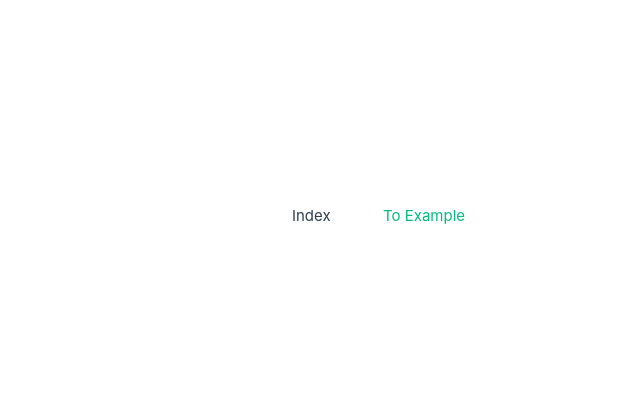
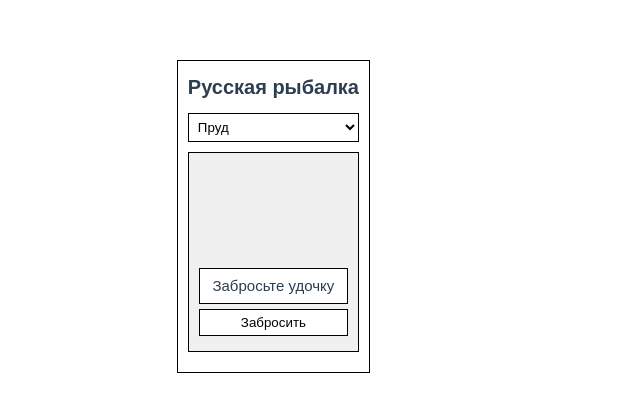
Before and after one commit to reznikovkg/vue-3-docker-compose, a Vue app in the folder vue/: page / in a window 1280 px wide. Shown: the part 184-596 px from the top of the page, without its empty margins (260-900 px from the left). Built offline with nearby package versions, Linux system fonts and the light colour scheme.

Commit message:
Добавил основу рыбалки с выбором водоемов и механикой ловли

```diff
--- a/vue/src/components/pages/IndexPage.vue
+++ b/vue/src/components/pages/IndexPage.vue
@@ -1,17 +1,229 @@
 <template>
-  Index
+  <div class="index">
+    <div class="index__container">
+      <div class="index__header">
+        <div class="index__title">Русская рыбалка</div>
+      </div>
 
-  <div>
-    <RouterLink :to="{ name: $routes.EXAMPLE }">
-     To Example
-    </RouterLink>
+      <div class="index__location">
+        <select class="index__select" v-model="selectedLocation" @change="changeLocation">
+          <option v-for="item in locations" :key="item.id" :value="item">
+            {{ item.name }}
+          </option>
+        </select>
+      </div>
+
+      <div class="index__water">
+        <div class="index__bite" :class="{ 'index__bite--active': isBiting }">
+          {{ biteMessage }}
+        </div>
+
+        <button class="index__button" @click="handleClick" :disabled="isWaiting">
+          {{ buttonText }}
+        </button>
+
+        <div class="index__timer" v-if="isWaiting">
+          {{ timer }} сек
+        </div>
+      </div>
+
+      <div class="index__catch" v-if="lastCatch">
+        Поймано: {{ lastCatch }}
+      </div>
+    </div>
   </div>
 </template>
 
-<script setup lang="ts">
+<script>
+export default {
+  name: 'IndexPage',
+  data() {
+    return {
+      locations: [
+        {
+          id: 1,
+          name: 'Пруд',
+          fish: ['Карась', 'Окунь', 'Карп']
+        },
+        {
+          id: 2,
+          name: 'Река',
+          fish: ['Щука', 'Окунь', 'Плотва']
+        },
+        {
+          id: 3,
+          name: 'Озеро',
+          fish: ['Лещ', 'Судак', 'Карась']
+        }
+      ],
+      selectedLocation: null,
+      isWaiting: false,
+      isBiting: false,
+      timer: 0,
+      biteMessage: 'Забросьте удочку',
+      lastCatch: ''
+    }
+  },
+  computed: {
+    currentLocation() {
+      if (!this.selectedLocation) {
+        return this.locations[0]
+      }
+      return this.selectedLocation
+    },
+    buttonText() {
+      if (this.isWaiting) {
+        return 'Ожидание'
+      }
+      if (this.isBiting) {
+        return 'Подсечь'
+      }
+      return 'Забросить'
+    }
+  },
+  methods: {
+    changeLocation() {
+      this.selectedLocation = event.target.value
+    },
+    handleClick() {
+      if (this.isBiting) {
+        this.catchFish()
+      } else if (!this.isWaiting) {
+        this.startFishing()
+      }
+    },
+    startFishing() {
+      this.isWaiting = true
+      this.biteMessage = 'Ожидание поклевки'
 
+      const timeToBite = Math.floor(Math.random() * 3000) + 2000
+      this.timer = Math.floor(timeToBite / 1000)
+
+      this.timerInterval = setInterval(() => {
+        this.timer = this.timer - 1
+      }, 1000)
+
+      this.biteTimeout = setTimeout(() => {
+        if (this.isWaiting) {
+          this.bite()
+        }
+      }, timeToBite)
+    },
+    bite() {
+      this.isWaiting = false
+      this.isBiting = true
+      this.biteMessage = 'Клюет!'
+      clearInterval(this.timerInterval)
+    },
+    catchFish() {
+      const fishList = this.currentLocation.fish
+      const randomIndex = Math.floor(Math.random() * fishList.length)
+      const fish = fishList[randomIndex]
+
+      this.lastCatch = fish
+      this.biteMessage = 'Поймана рыба'
+      this.isBiting = false
+
+      clearTimeout(this.biteTimeout)
+      clearInterval(this.timerInterval)
+    }
+  },
+  created() {
+    this.selectedLocation = this.locations[0]
+  }
+}
 </script>
 
 <style scoped>
+.index {
+  font-family: Arial;
+  padding: 10px;
+  background: white;
+}
 
+.index__container {
+  max-width: 400px;
+  margin: 0 auto;
+  border: 1px solid black;
+  padding: 10px;
+}
+
+.index__header {
+  text-align: center;
+  margin-bottom: 10px;
+}
+
+.index__title {
+  font-size: 20px;
+  font-weight: bold;
+}
+
+.index__location {
+  margin-bottom: 10px;
+}
+
+.index__select {
+  width: 100%;
+  padding: 5px;
+  border: 1px solid black;
+  background: white;
+}
+
+.index__water {
+  border: 1px solid black;
+  height: 200px;
+  margin-bottom: 10px;
+  padding: 10px;
+  background: #f0f0f0;
+  display: flex;
+  flex-direction: column;
+  align-items: center;
+  justify-content: flex-end;
+}
+
+.index__bite {
+  border: 1px solid black;
+  padding: 5px;
+  margin-bottom: 5px;
+  width: 100%;
+  text-align: center;
+  background: white;
+}
+
+.index__bite--active {
+  background: yellow;
+}
+
+.index__button {
+  border: 1px solid black;
+  padding: 5px 10px;
+  margin-bottom: 5px;
+  background: white;
+  cursor: pointer;
+  width: 100%;
+}
+
+.index__button:hover {
+  background: #f0f0f0;
+}
+
+.index__button:disabled {
+  background: #e0e0e0;
+  cursor: not-allowed;
+}
+
+.index__timer {
+  border: 1px solid black;
+  padding: 5px;
+  width: 100%;
+  text-align: center;
+  background: white;
+}
+
+.index__catch {
+  border: 1px solid black;
+  padding: 5px;
+  text-align: center;
+  background: #e0e0e0;
+}
 </style>
```
